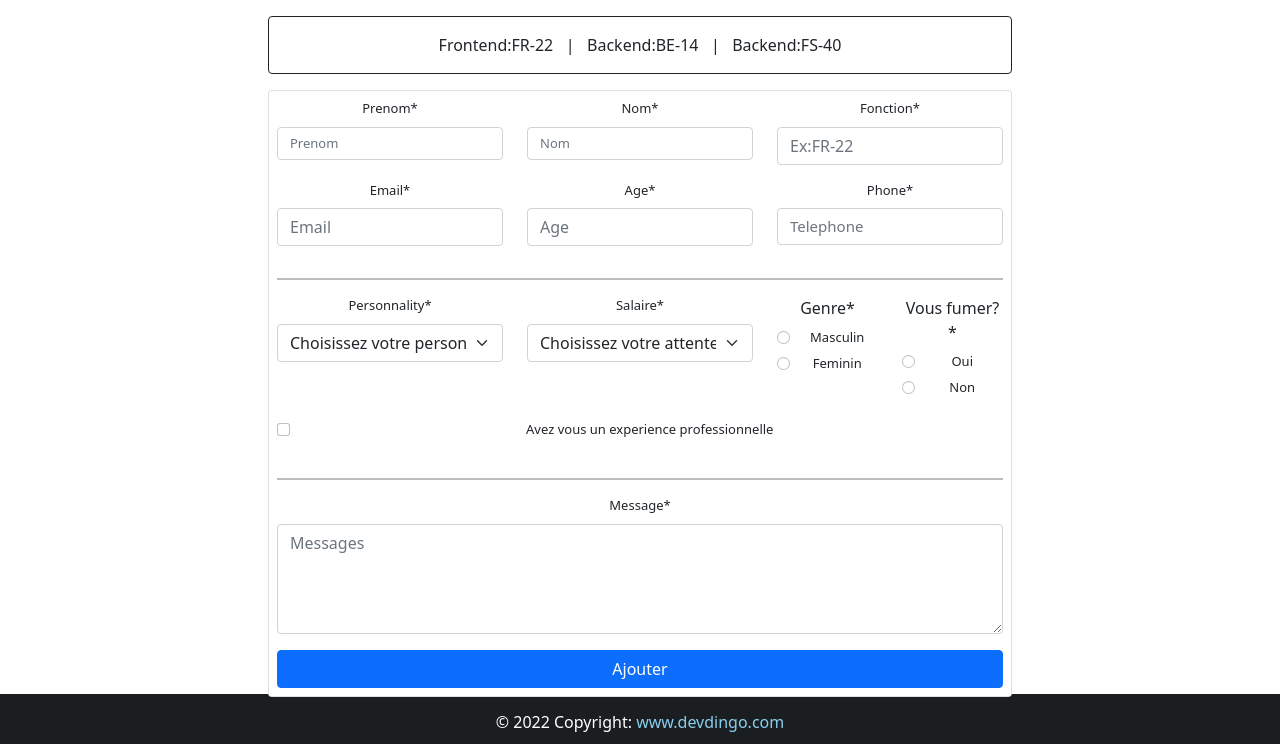
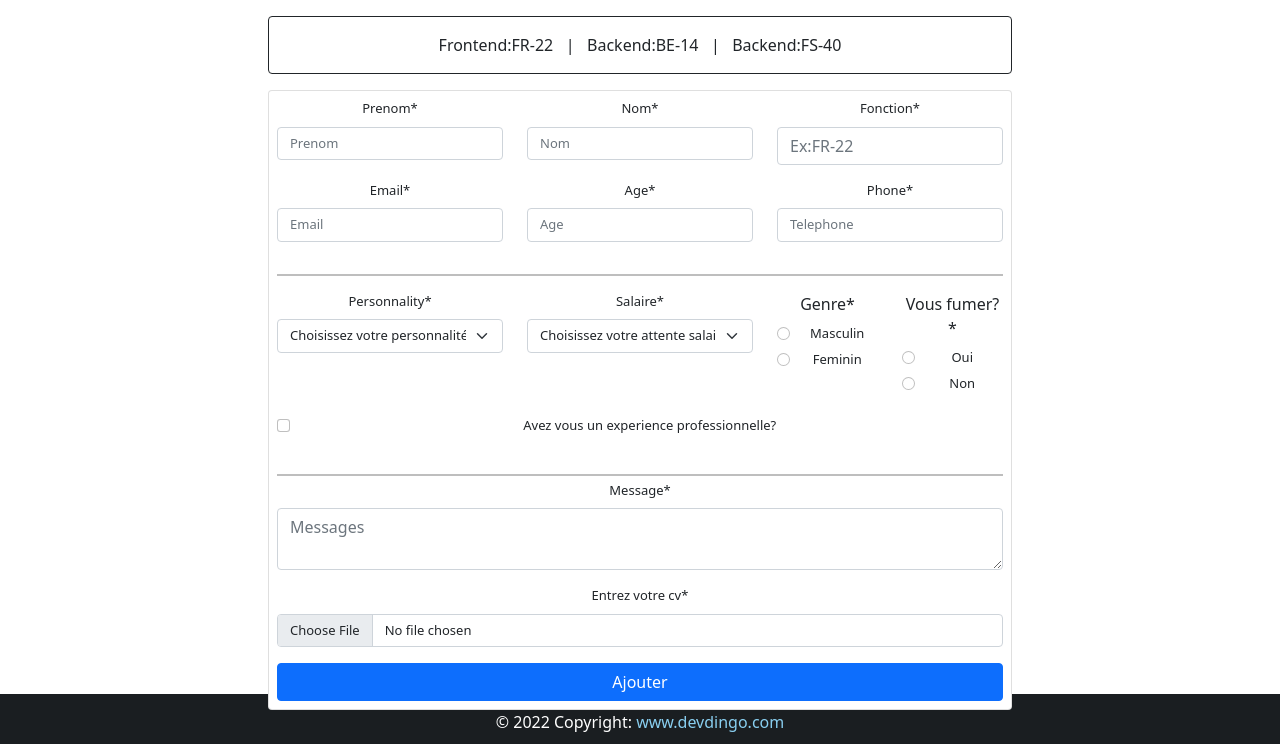
Before and after one commit to vibedarkness/new_django, a Django app: page / in a window 1280 px wide. Shown: the part 56-800 px from the top of the page. Run offline with Django 4.2, Linux system fonts and the light colour scheme; some libraries are stand-ins or nearby versions.

Commit message:
updatedjango

```diff
--- a/newdjango/crispy/admin.py
+++ b/newdjango/crispy/admin.py
@@ -9,8 +9,8 @@ from .models import Candidat
 
 class CandidatAdmin(admin.ModelAdmin):
     list_filter=['status']
-    list_display= ['firstname','lastname','email','job','statusvibe','_','created_at']
-    search_fields=['firstname','lastname','email','job','age','status']
+    list_display= ['firstname','lastname','email','job','fichier','statusvibe','_','created_at']
+    search_fields=['firstname','lastname','email','job','fichier','age','status']
     list_per_page: 10
 
     #fonction de changement d'etat
--- a/newdjango/crispy/forms.py
+++ b/newdjango/crispy/forms.py
@@ -26,15 +26,17 @@ class CandidatForm(forms.ModelForm):
     lastname = forms.CharField(label='Nom', min_length=2, max_length=50, validators=[RegexValidator(
         r'^[a-zA-Z0-9]*$', message='ce champ ne dois contenir que des lettres')], widget=forms.TextInput(attrs={'placeholder': 'Nom', 'style': 'font-size:13px; text-transform: capitalize'}))
     age = forms.CharField(label='Age', min_length=1, max_length=3, validators=[RegexValidator(
-        r'^[0-9]*$', message='ce champ ne dois contenir que des entiers')], widget=forms.TextInput(attrs={'placeholder': 'Age'}))
+        r'^[0-9]*$', message='ce champ ne dois contenir que des entiers')], widget=forms.TextInput(attrs={'placeholder': 'Age','style':'font-size:13px'}))
     email = Lowercase(label='Email', min_length=5, max_length=50, validators=[RegexValidator(
-        r'^[a-zA-Z0-9.+_-]+@[a-zA-Z0-9._-]+\.[a-zA-Z]+$', message="ceci n'est pas un email valide")], widget=forms.TextInput(attrs={'placeholder': 'Email'}))
+        r'^[a-zA-Z0-9.+_-]+@[a-zA-Z0-9._-]+\.[a-zA-Z]+$', message="ceci n'est pas un email valide")], widget=forms.TextInput(attrs={'placeholder': 'Email','style':'font-size:13px'}))
     # phone = forms.CharField(label='Telephone' ,min_length=1, max_length=3, validators=[RegexValidator(r'^[0-9]*$', message='ce champ ne dois contenir que des entiers')], widget=forms.TextInput(attrs= {'placeholder':'Telephone'}))
     message = Lowercase(label='Message', required=False, min_length=10, max_length=1000,
-                              widget=forms.Textarea(attrs={'placeholder': 'Messages', 'rows': 4}))
+                              widget=forms.Textarea(attrs={'placeholder': 'Messages', 'rows': 2}))
+
+    fichier=forms.FileField(label='Entrez votre cv', widget=forms.ClearableFileInput(attrs={'style':'font-size:13px'}))
 
     experience = forms.BooleanField(
-        label='Avez vous un experience professionnelle', required=False)
+        label='Avez vous un experience professionnelle?', required=False)
 
     job = Uppercase(
         label='Fonction',
@@ -74,7 +76,7 @@ class CandidatForm(forms.ModelForm):
 
         widgets = {
             'phone': forms.TextInput(attrs={
-                'style': 'font-size: 15px',
+                'style': 'font-size: 13px',
                 'placeholder': 'Telephone',
                 'data-mask': '(+000) 00-000-00-00'
             }),
@@ -83,9 +85,11 @@ class CandidatForm(forms.ModelForm):
                 choices=SALAIRE,
                 attrs={
                     'class': 'form-control',
+                    'style':'font-size:13px',
                 }),
             'genre': forms.RadioSelect(choices=GENRE, attrs={'class': 'btn-check'}),
-            'fumeur': forms.RadioSelect(choices=FUMEUR, attrs={'class': 'btn-check'})
+            'fumeur': forms.RadioSelect(choices=FUMEUR, attrs={'class': 'btn-check'}),
+            'personnality':forms.Select(attrs={'style':'font-size:13px;'})
 
         }
 
--- a/newdjango/crispy/templates/index.html
+++ b/newdjango/crispy/templates/index.html
@@ -16,7 +16,7 @@
         </div>
     {% endif %}
 {% endfor %}
-    <form method="post" autocomplete="off" class="card p-2 mt-3" novalidate >
+    <form method="post" enctype="multipart/form-data" autocomplete="off" class="card p-2 mt-3" novalidate >
         {% csrf_token %}
         {% comment %} {{form|crispy}} {% endcomment %}
 
@@ -39,8 +39,9 @@
             <div class="col-2">{{form.fumeur|as_crispy_field}} </div>
         </div>
         {{form.experience|as_crispy_field}}
-        <hr style="border: 1px solid black;"></hr>
+        <hr style="border: 1px solid black; margin-bottom: 5px;"></hr>
         {{form.message|as_crispy_field}}
+        {{form.fichier|as_crispy_field}}
 
     <button type='submit' class='btn btn-primary' >Ajouter</button>
     </form>
--- a/newdjango/crispy/views.py
+++ b/newdjango/crispy/views.py
@@ -1,4 +1,4 @@
-from multiprocessing import context
+
 from django.shortcuts import render
 from .forms import CandidatForm
 from django.http import HttpResponseRedirect
@@ -8,12 +8,14 @@ from django.contrib import messages
 
 
 def index(request):
-    form = CandidatForm(request.POST or None)
-    if form.is_valid():
-        form.save()
-        messages.success(request, 'ajout du candidat reussi')
-        return HttpResponseRedirect('/')
-    context = {
-        'form': form,
-    }
-    return render(request, "index.html", context)
+    if request.method=="POST":
+        form = CandidatForm(request.POST,request.FILES)
+        if form.is_valid():
+            form.save()
+            messages.success(request, 'ajout du candidat reussi')
+            return HttpResponseRedirect('/')
+        else:
+            return render(request, "index.html", {'form': form})
+    else:
+        form=CandidatForm()
+        return render(request, "index.html", {'form': form})
--- a/newdjango/newdjango/settings.py
+++ b/newdjango/newdjango/settings.py
@@ -43,6 +43,7 @@ INSTALLED_APPS = [
     'django.contrib.messages',
     'django.contrib.staticfiles',
     # 'opencv',
+    'django_cleanup',
     'crispy',
     "crispy_forms",
     "crispy_bootstrap5",
@@ -147,9 +148,9 @@ USE_TZ = True
 
 STATIC_URL = 'static/'
 
-# MEDIA_URL = '/media/'
+MEDIA_URL = '/media/'
 # STATIC_ROOT = os.path.join(BASE_DIR, 'static')
-# MEDIA_ROOT = os.path.join(BASE_DIR, 'media')
+MEDIA_ROOT = os.path.join(BASE_DIR, 'media')
 
 # Default primary key field type
 # https://docs.djangoproject.com/en/4.0/ref/settings/#default-auto-field
--- a/newdjango/newdjango/urls.py
+++ b/newdjango/newdjango/urls.py
@@ -16,6 +16,9 @@ Including another URLconf
 from django.contrib import admin
 from django.urls import path
 from crispy import views
+from newdjango import settings
+
+from django.conf.urls.static import static
 
 urlpatterns = [
     # path('jet/dashboard/', include('jet.dashboard.urls', 'jet-dashboard')),
@@ -24,4 +27,4 @@ urlpatterns = [
     path('', views.index,name='index'),
     # path('video', views.videovibe, name='videovibe'),
 
-]
+] +static(settings.MEDIA_URL,document_root=settings.MEDIA_ROOT)
```
Also changed, not shown: newdjango/crispy/migrations/0009_candidat_fichier_alter_candidat_personnality.py (added), 1 other file.
